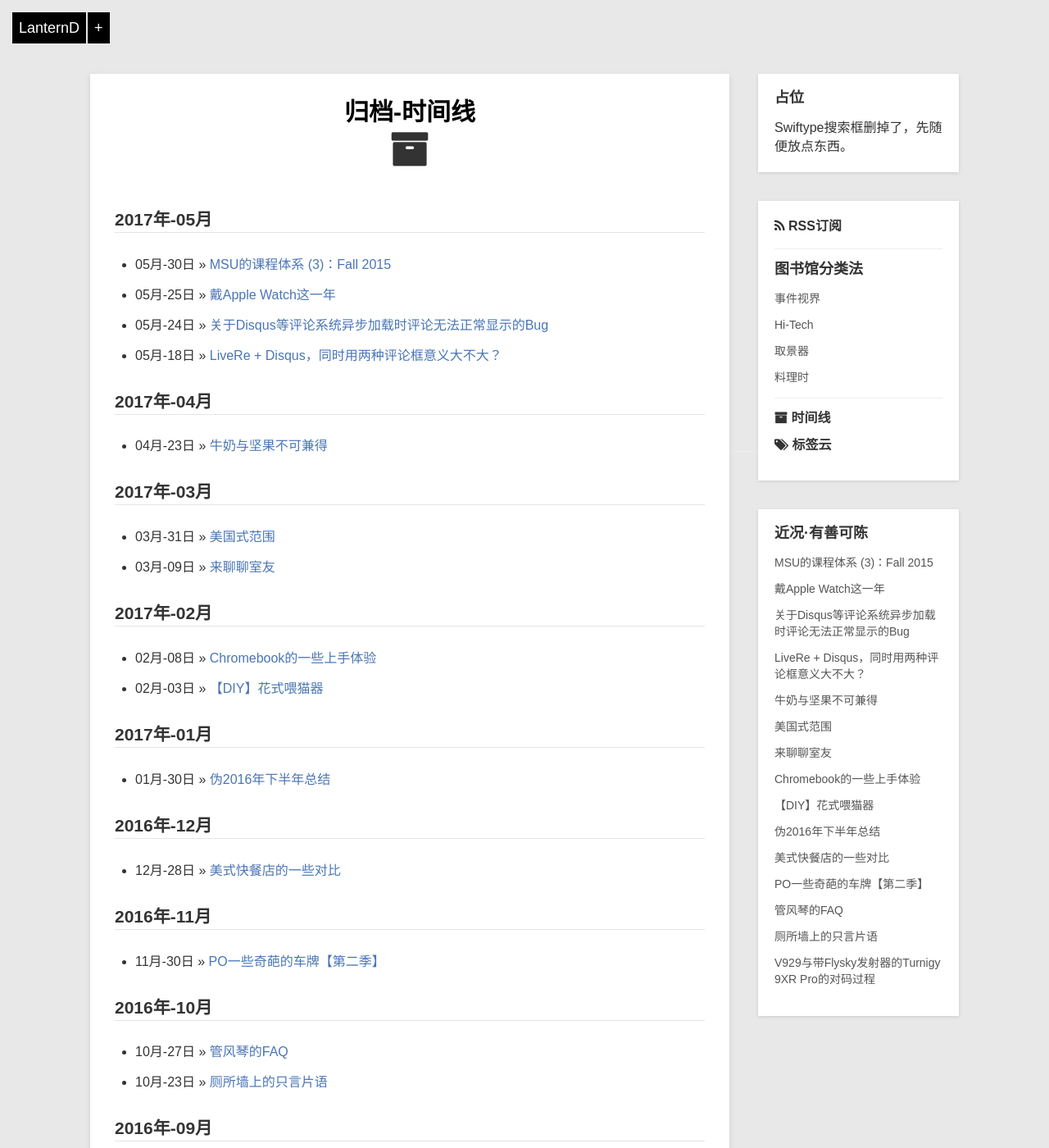
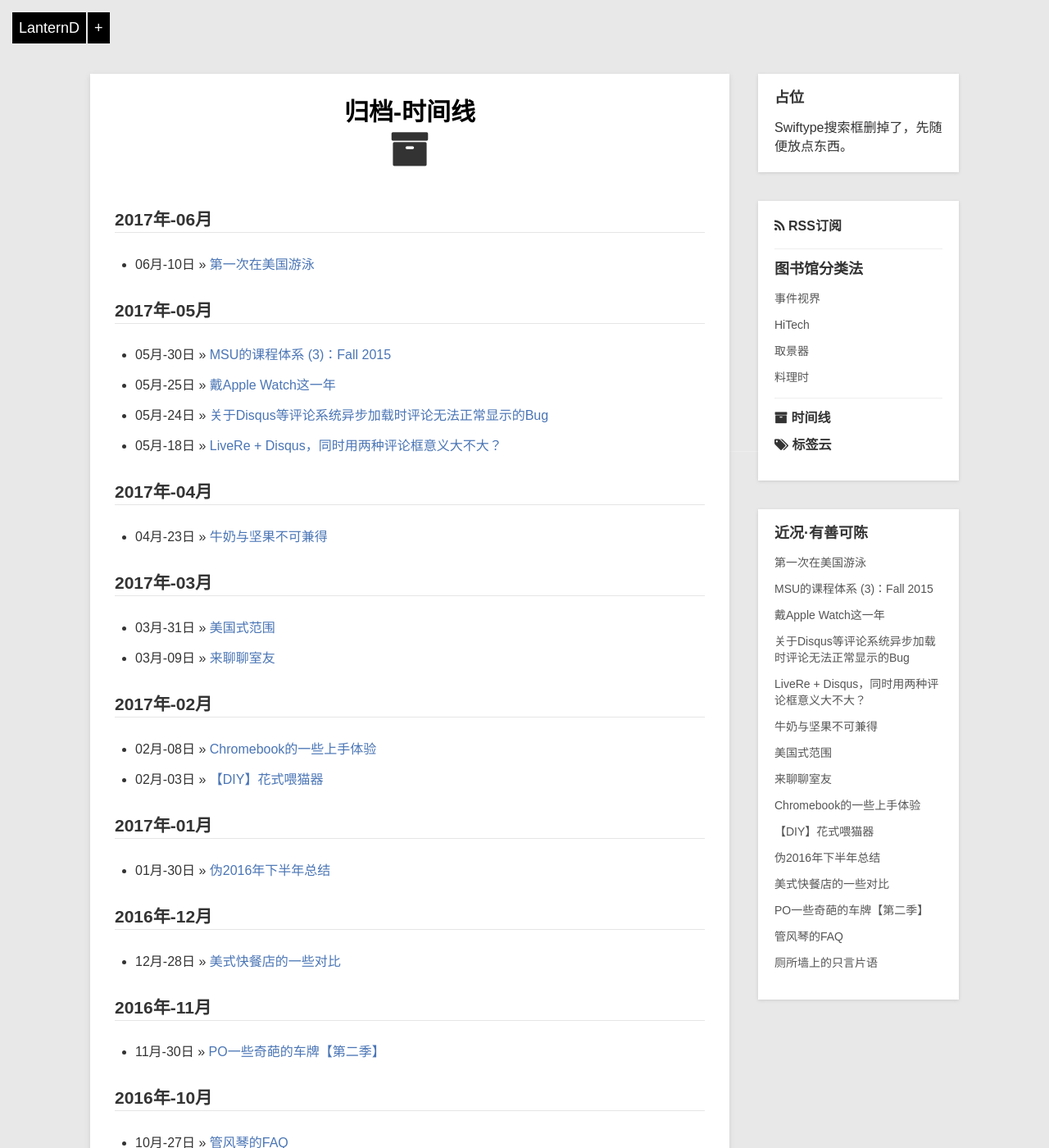
Before and after one commit to LanternD/lanternd.github.io, a Jekyll site: the page built from archive/index.html, in a window 1280 px wide and 1400 px high. Shown: the whole window at 82% size. Built offline with Jekyll 4.4.1, drawn with Linux system fonts in a browser that asks for light colours; part of the change alters nothing that is shown.

Commit message:
New post: first time swimming in the USA

```diff
--- a/_includes/sidenav-upper.html
+++ b/_includes/sidenav-upper.html
@@ -10,7 +10,7 @@
   <h2>图书馆分类法</h2>
   <ul class="artical-list">
     <li><a href="/event-horizon">事件视界</a></li>
-    <li><a href="/hi-tech">Hi-Tech</a></li>
+    <li><a href="/hitech">HiTech</a></li>
     <li><a href="/viewfinder">取景器</a></li>
     <li><a href="/cuisine">料理时</a></li>
     <hr>
--- /dev/null
+++ b/blog/_posts/2017-06-10-first-swimming-in-the-usa.md
@@ -0,0 +1,82 @@
+---
+layout: post
+title: 第一次在美国游泳
+description: 在学校的IM Circle游泳池有了个泳，聊聊见闻。
+permalink: /first-swimming-in-the-usa/
+categories: [blog, 视·界]
+tags: [游泳, 校园, 体育馆, 第一次]
+date: 2017-06-10 14:16:00
+---
+
+<!--「http://lanternd.qiniudn.com/Pic4Post/」-->
+
+## 无缘与懒惰
+
+　在MSU呆了很长的一段日子了。但是我从来没去尝试过学校的健身运动设施。和运动能扯上关系的估计就是在校园里骑车或者跑步吧，这个在路边人行道就能实现。至于原因，一个是我住在学校外，另一个就是懒。懒得走出舒适区，懒得主动尝试各种新奇的东西，懒得进到陌生的环境去——在这一点上我一点也不像平时的我，那个各种尝试新鲜活动的我。可能只是因为运动设施都在室内？可是就连平时最喜欢的羽毛球我在MSU也都一次没打过。
+
+　我决定在游泳上跨出这第一步。
+
+## 浅尝辄止
+
+　事实上我上个学期（几个月前）就想尝试游泳了。外面还是冰天雪地的时候我就网购好了游泳裤和泳镜，泳帽则是从国内带过来的。结果这个学期里唯一一次东西都准备齐了，去游泳馆，被告知学生卡需要注册一下才能刷开更衣室的门……
+
+　回到家里那个装着一瓶水，一条毛巾和一堆游泳设备的袋子被我丢到房间角落，积灰直到最近。
+
+　熬到了假期，学校变成了个大公园，路上没几个人。我决定再次尝试。
+
+## 泳池和设施
+
+　学校好像有3个游泳池，但是我只去过IM Circle这一个，我还知道一个露天的标准游泳池是给游泳队什么训练的。下面之说我知道的那个。
+
+　6月2号那天早上，我终于去游了泳。
+
+　放假期间IM Circle的泳池管理十分放松，比如不再需要学生卡去刷开更衣室的门，而是可以直接从大门进到泳池，再从泳池进去更衣室，一路畅通无阻。
+
+　从正门进去以后是观众席的最高处，大约能容纳几百观众的样子，顺着台阶往下走就到了泳池的边缘。
+
+![IM Circle](http://lanternd.qiniudn.com/Pic4Post/first-swimming-in-the-usa/swimming-pool-im-circle.png)
+
+　用骨骼清奇的透视画一个大概的样子。
+
+　正对着的是巨大的落地窗，救生员在高处观望，旁边是一个硕大的音响放着各种流行歌，整栋楼都能听到声音。
+
+　男女更衣室分别在两边。从泳池进去这边，到达更衣室之前是大约4排淋浴喷头，没有隔间，整体是黄黄的色调，然后更衣室有七八排柜子，有一部分是有锁的，另一部分可以随便使用。
+
+　换好衣服就可以去游啦。泳池并不是标准场，大约25-30米长，有六条泳道。水池的深浅也很奇怪，如上图所示。过了一个陡坡水就突然变深了。这个地方也不像是给练跳水用的，不知道为什么挖这么深。鉴于IM Circle是一栋非常老的楼，不排除以前是给跳水的可能。
+
+## 美国泳裤
+
+　美国泳裤和国内不一样，所以专门拿一个小节来说。按我的观察看，美国的泳裤就是沙滩边上的大裤衩，大约长下面这个样：
+
+![swimming trunk](https://m.media-amazon.com/images/S/aplus-media/vc/90f45142-1600-4793-87b8-0115859c266c._SR285,285_.png)
+（图片来源：[Amazon](https://www.amazon.com/Speedo-Marina-Basic-Watershorts-XX-Large/dp/B005QXF9RK/ref=sr_1_1?ie=UTF8&qid=1497122185&sr=8-1&keywords=swimming%20marine%20trunk)）
+
+　更多的可以看[Amazon搜索链接](https://www.amazon.com/s/ref=nb_sb_noss?url=search-alias=aps&field-keywords=swimming%20marine%20trunk)。这种裤子海里也可以用，沙滩也可以用，我觉得平时穿都可以，还挺舒服的。和普通短裤的区别大概是拉紧的那跳绳是在外面的。
+
+　国内常见的特别贴身的（男士）泳裤在这里好像是专门的运动员才会穿的。对于非运动员而言，游泳更像是一项娱乐性质的有氧运动，穿紧身的短泳裤有点过于「严肃」。
+
+　我感觉国内可以推广一下这种裤衩，游起来比紧身那种舒服多了。阻力当然也会大那么一点点，但是阻力大减肥效果不更好吗……
+
+## 怎样一种体验
+
+　我大概早上9:50开始游，泳池里一共五个人……
+
+　泳池的水很干净，透明度很高，有微微的次氯酸味道。最最重要的令我喜欢的是，水温比较高！以前在哈工大的游泳馆游得也还行，就是水那叫一个凉，基本上只有一直游才不会觉得冷。哈工大的水池大约是27.5度。而IM Circle的水我觉得可能在28.5-29.5度左右，和HIT的比差别不大，游起来差别可就大了。整趟游下来我都觉得挺舒服。当然，凉的水可能减肥更快……
+
+　唯一不太爽的是长度太短，需要频繁换方向。
+
+　不知道假期是老美都回家了还是老美不爱游泳，我刚进去的时候有两位老美，然后过一会都走了。我游了半小时以后有不少中国同胞进来游了，还有意思印度人的一位老师。似乎整个泳池里都是「外国人」。
+
+　一共游了多长时间不记得了，按来回算的话是30个来回这样，1500-1700米这样吧。虽然好久不运动了，不过也不是很累。
+
+## 后游泳时期
+
+　游完泳出来整个人都很舒爽，皮肤很光滑（被消毒水一直泡着）。
+
+　到了下午全身感觉没有以前「有劲」了。第二天早上手臂三角肌有点酸，别的地方还好。
+
+　我感觉游泳可以一周三次。
+
+## 继续无缘
+
+　要不说我和游泳无缘呢。第二天（6月3号）早上9点多的时候，我的脚跟刮破了皮……流了不少血，去医院缝了几针，那也是我第一次在美国去医院接受治疗（以前都是陪同别人去）。下篇日志再聊聊去医院的事。但因为有伤口所以近期肯定也不能游泳了，真是「游」途多舛。
```
